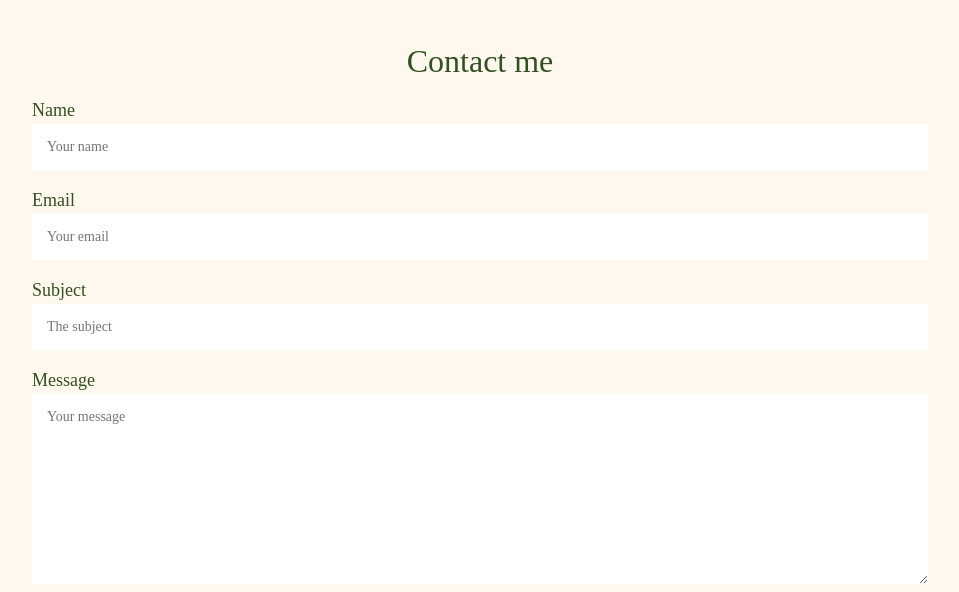
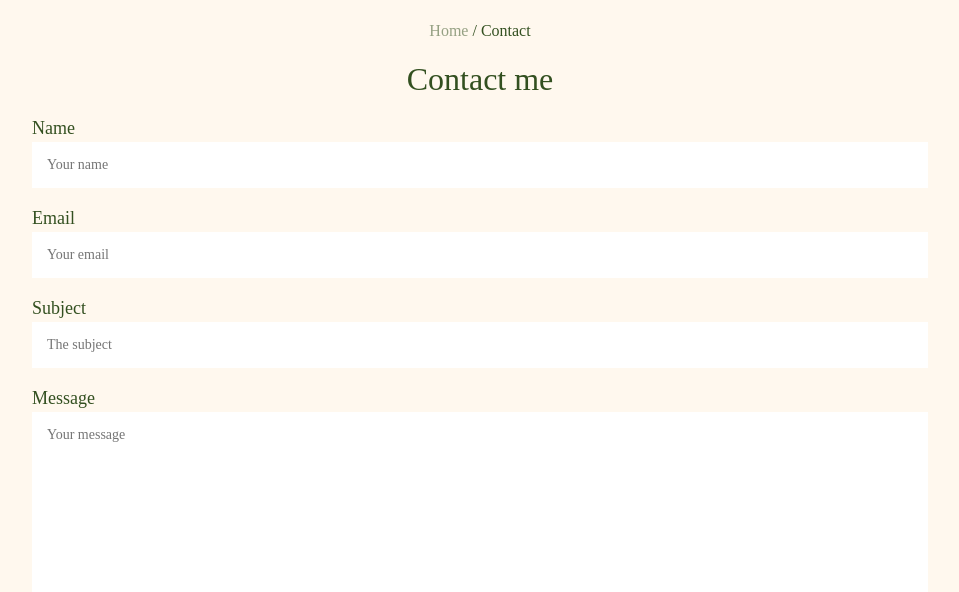
Before and after one commit to HelenaBustrak/hiking-blog, a plain HTML site: page contact.html in a window 1280 px wide. Shown: the part 208-800 px from the top of the page, without its empty margins (160-1119 px from the left). Drawn offline with Linux system fonts and the light colour scheme; a web font is replaced by a local one.

Commit message:
Update contact.html

```diff
--- a/contact.html
+++ b/contact.html
@@ -40,6 +40,7 @@
 
         </header>
         <main>
+            <div class="crumbs"><a href="index.html">Home</a> / <span>Contact</span></div>
             <h1>Contact me</h1>
             <form class="contact_me">
                 <label for="name">Name</label>
```
